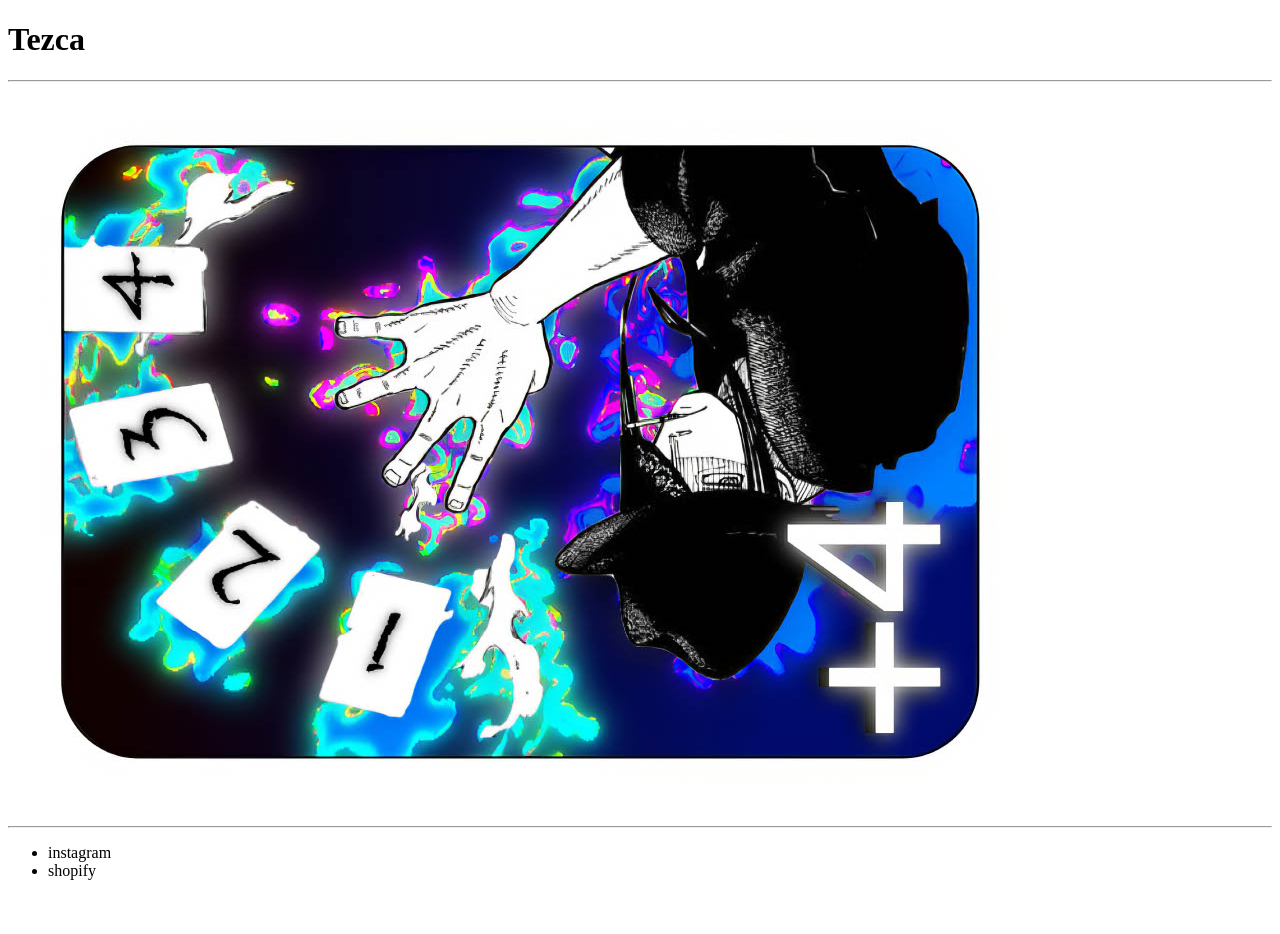
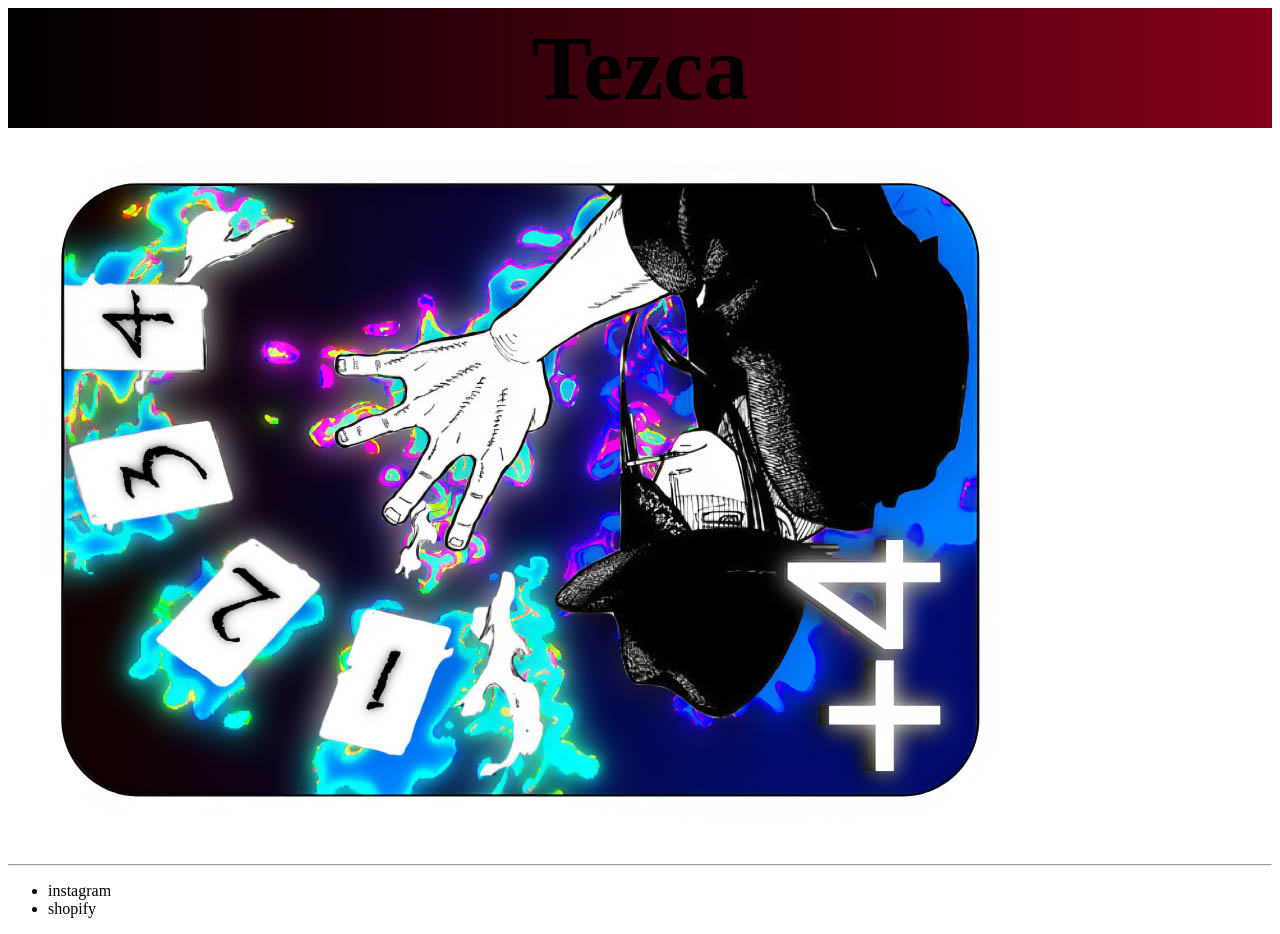
Before and after one commit to bera61/tezca, a plain HTML site: page index.html in a window 1280 px wide. Before the commit the page ends 896 px from the top, so only its background shows below. Drawn offline with Linux system fonts and the light colour scheme.

Commit message:
add gradient on top

```diff
--- a/index.html
+++ b/index.html
@@ -2,10 +2,12 @@
 <html>
     <head>
         <title> tezca.store </title>
+        <link rel="stylesheet" href="style.css">
     </head>
     <body>
-        <div> <h1> Tezca </h1> </div>
-        <hr>
+        <header class="topside">
+        <div> <h1> Tezca  </h1> </div>
+        </header>
         <img src="+4.jpg" alt="+4joker">
         <div>
             <hr>
--- /dev/null
+++ b/style.css
@@ -0,0 +1,21 @@
+h1 {
+    text-align: center;
+    color: black;
+    font-size: 90px;
+    padding: 0px;
+    margin: 0px;
+    border:0px;
+
+}
+.topside{
+    background: rgb(0,0,0);
+    background: linear-gradient(90deg, rgba(0,0,0,1) 0%, rgba(130,0,26,1) 100%);
+    padding: 0;
+    margin:0;
+    border: 0;
+    height:120px;
+    display: flex;
+    justify-content: center;
+    align-items: center;
+
+}
```
